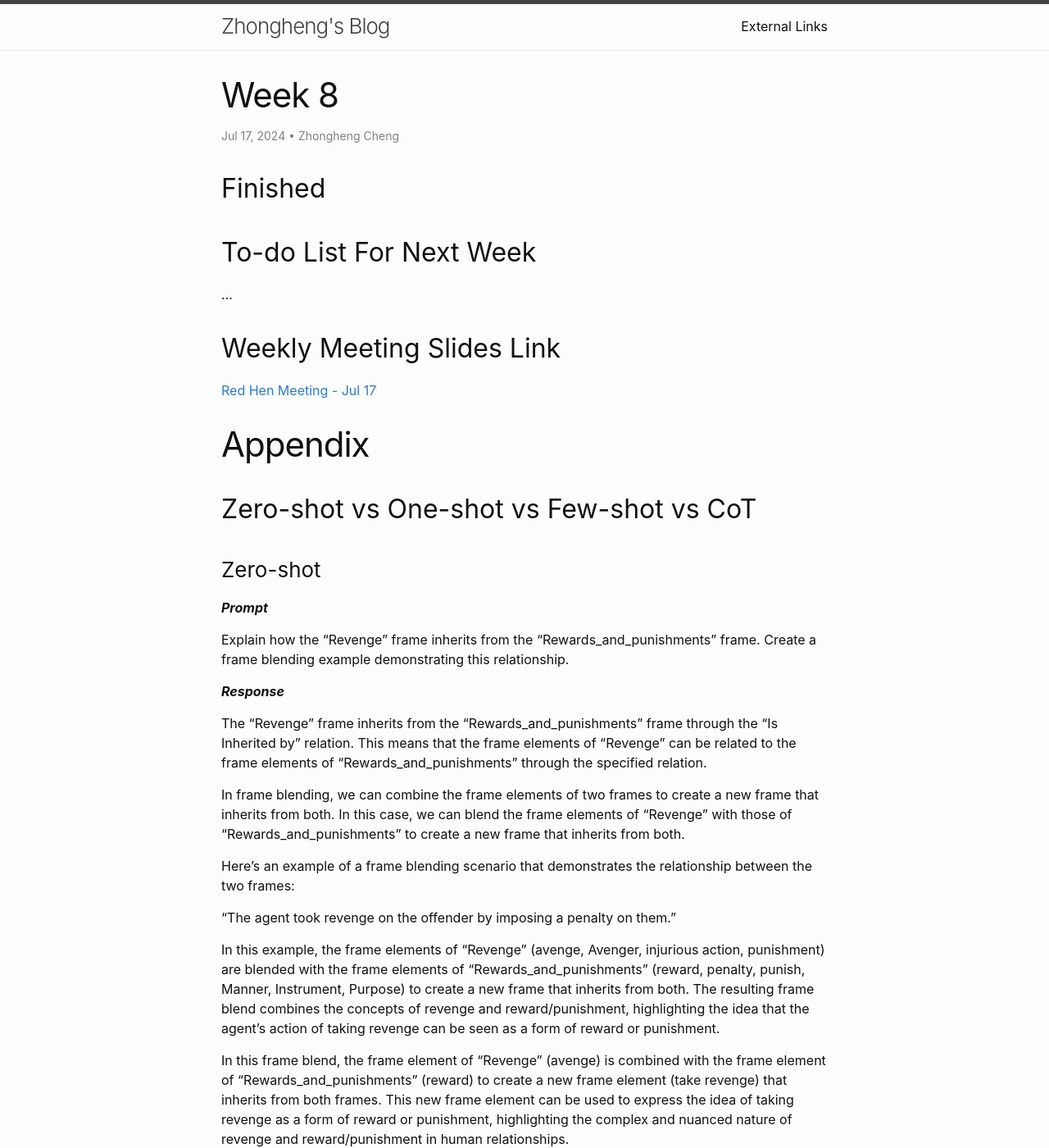
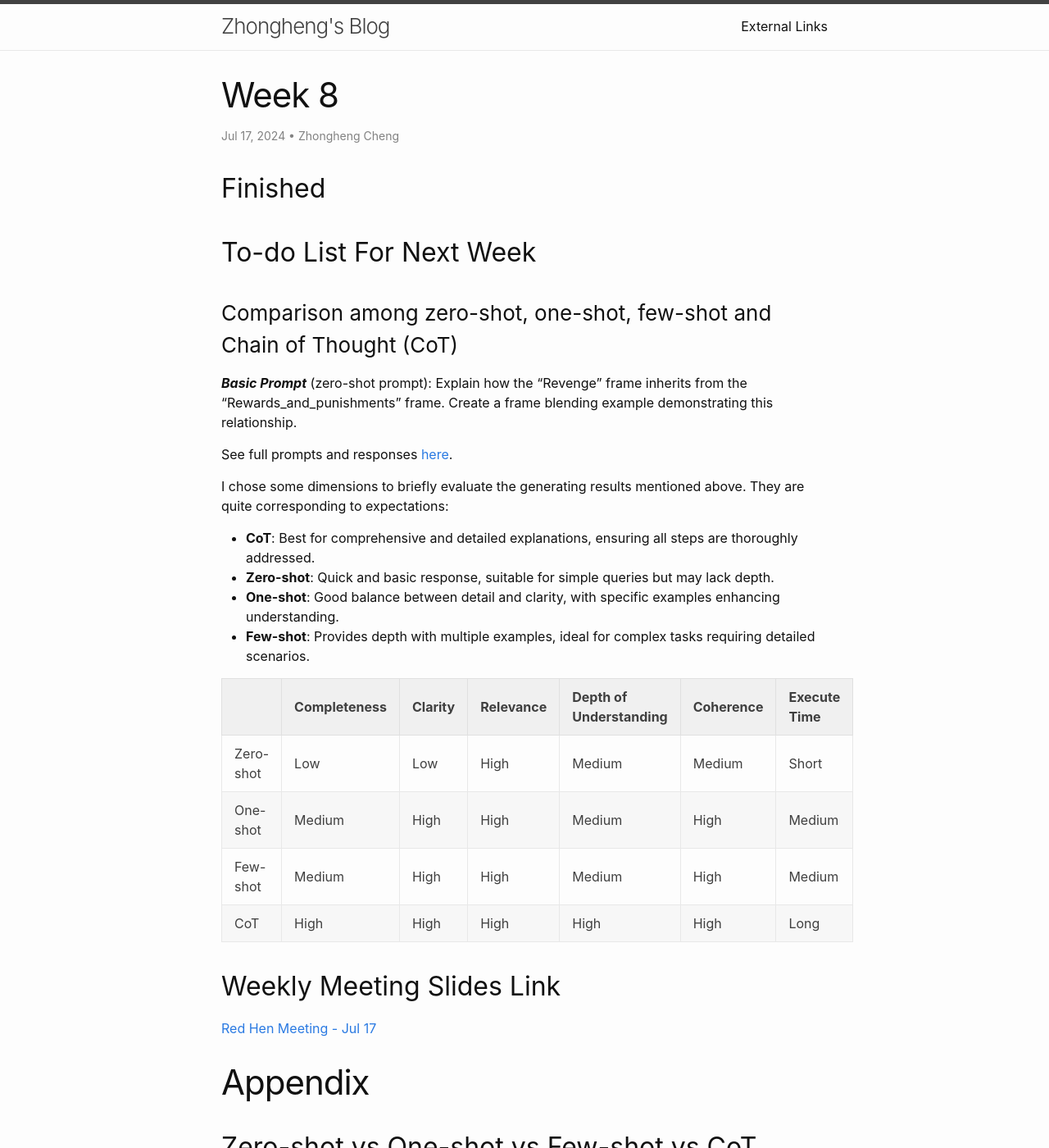
Before and after one commit to Zhongheng-Cheng/zhongheng-cheng.github.io, a Jekyll site: the page built from _posts/2024-07-17-Week-8.md, in a window 1280 px wide and 1400 px high. Shown: the whole window at 82% size. Built offline with Jekyll 4.4.1, drawn with Linux system fonts in a browser that asks for light colours.

Commit message:
added section of comparison among zero/one/few-shot and CoT

```diff
--- a/_posts/2024-07-17-Week-8.md
+++ b/_posts/2024-07-17-Week-8.md
@@ -18,7 +18,26 @@ layout: post
 
 ## To-do List For Next Week
 
-...
+### Comparison among zero-shot, one-shot, few-shot and Chain of Thought (CoT)
+
+**_Basic Prompt_** (zero-shot prompt): Explain how the "Revenge" frame inherits from the "Rewards_and_punishments" frame. Create a frame blending example demonstrating this relationship.
+
+See full prompts and responses [here](#zero-shot-vs-one-shot-vs-few-shot-vs-cot).
+
+I chose some dimensions to briefly evaluate the generating results mentioned above. They are quite corresponding to expectations:
+
+- **CoT**: Best for comprehensive and detailed explanations, ensuring all steps are thoroughly addressed.
+- **Zero-shot**: Quick and basic response, suitable for simple queries but may lack depth.
+- **One-shot**: Good balance between detail and clarity, with specific examples enhancing understanding.
+- **Few-shot**: Provides depth with multiple examples, ideal for complex tasks requiring detailed scenarios.
+
+|               | Completeness | Clarity | Relevance | Depth of Understanding | Coherence | Execute Time |
+|---------------|--------------|---------|-----------|------------------------|-----------|--------------|
+| Zero-shot     | Low          | Low     | High      | Medium                 | Medium    | Short        |
+| One-shot      | Medium       | High    | High      | Medium                 | High      | Medium       |
+| Few-shot      | Medium       | High    | High      | Medium                 | High      | Medium       |
+| CoT           | High         | High    | High      | High                   | High      | Long         |
+
 
 ## Weekly Meeting Slides Link
 
```
